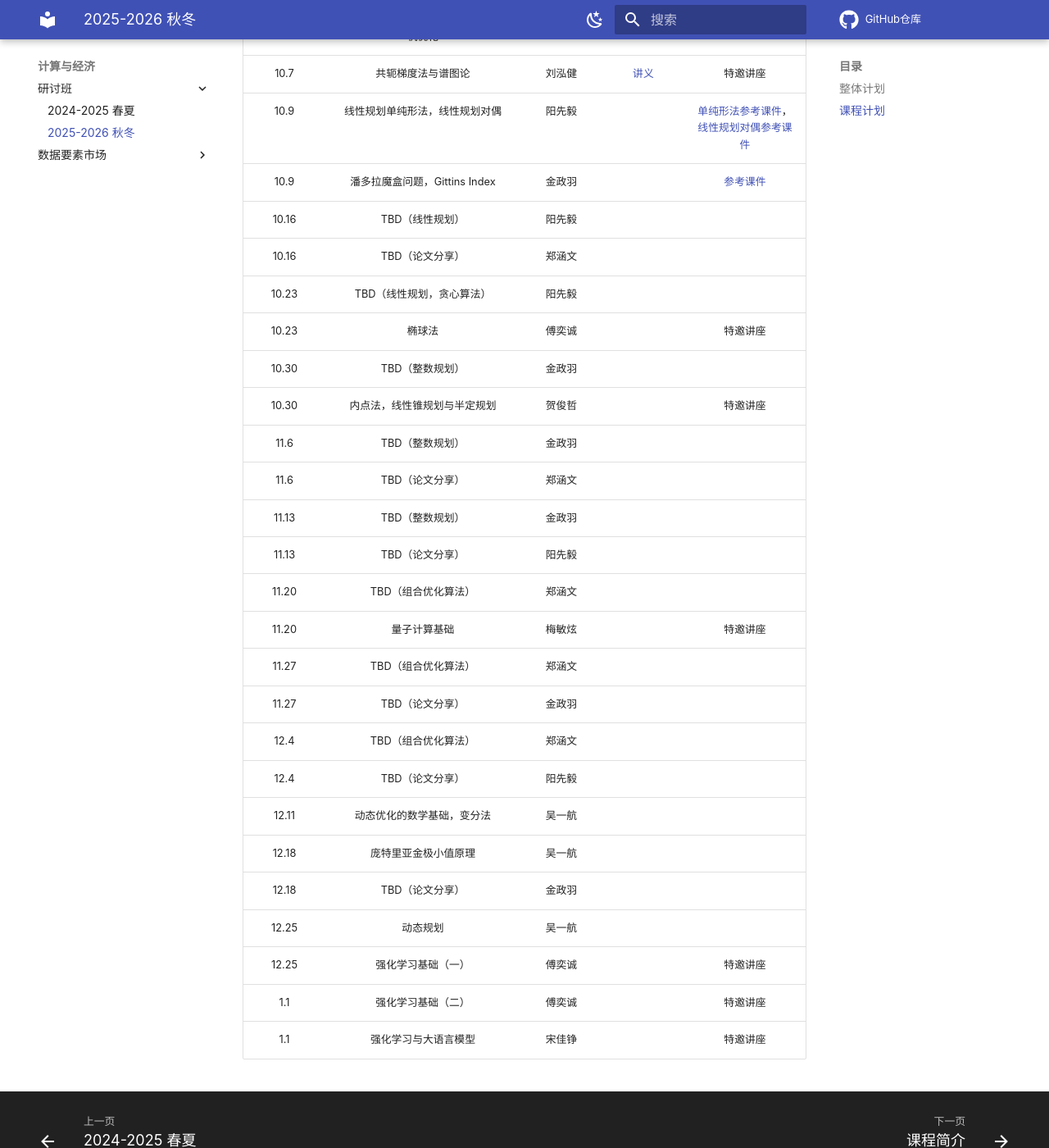
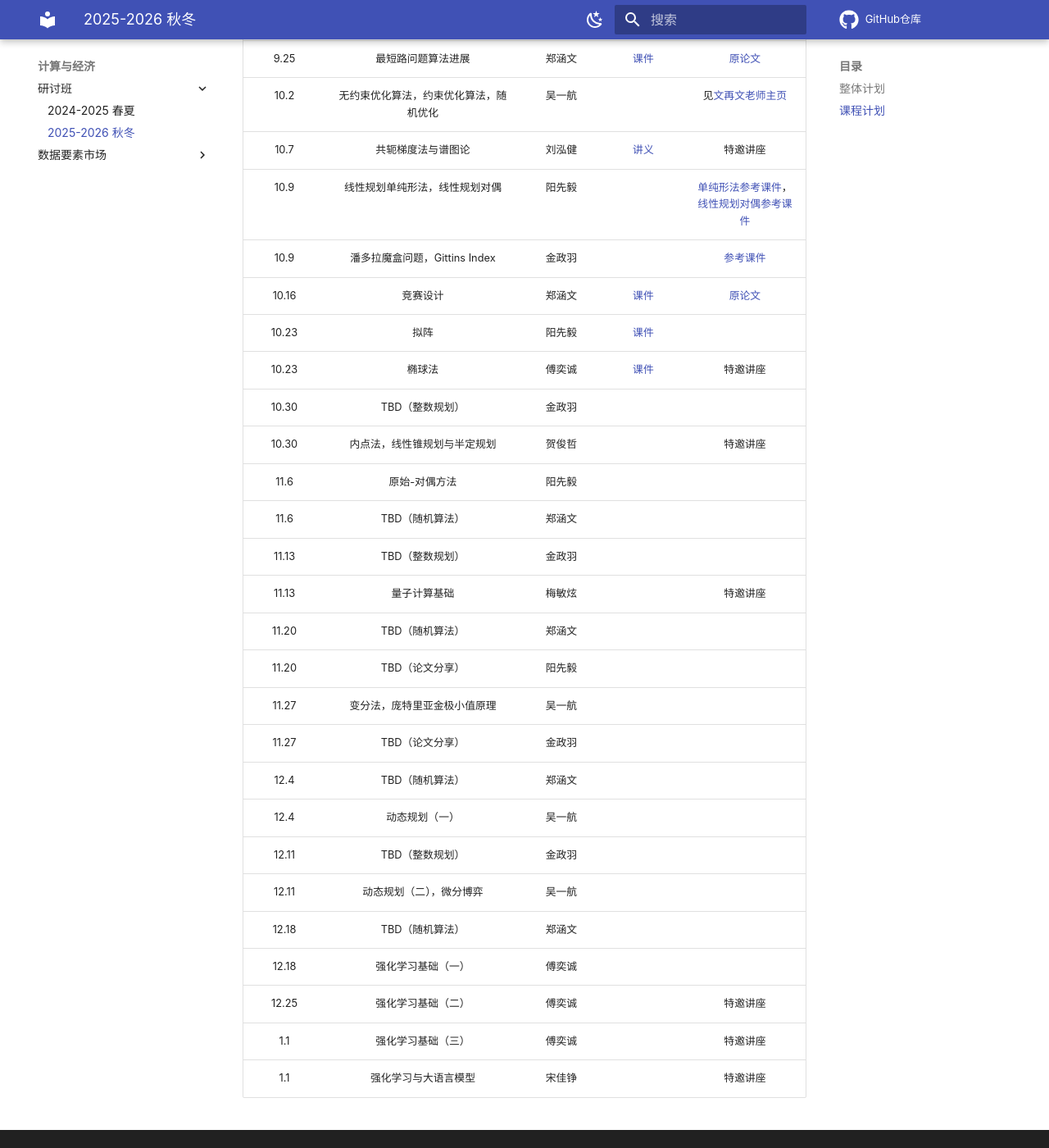
Before and after one commit to yhwu-is/Teach, an MkDocs documentation site: the page built from docs/ec/seminar/25fa.md, in a window 1280 px wide and 1400 px high, scrolled down 1450 px. Shown: the whole window at 82% size. Built offline with MkDocs 1.6.1 and Material for MkDocs 9.7.7, drawn with Linux system fonts in a browser that asks for light colours; comment, search, counter and statistics services are not loaded; some of the changed text lies outside the part shown.

Commit message:
docs: 更新EC讨论班时间安排

```diff
--- a/docs/ec/seminar/25fa.md
+++ b/docs/ec/seminar/25fa.md
@@ -10,12 +10,13 @@
     - 凸优化与动态优化 主讲人：吴一航
     - 线性规划理论与算法 主讲人：阳先毅
     - 整数规划理论与算法 主讲人：金政羽
-    - 组合优化算法专题 主讲人：郑涵文
+    - 随机算法 主讲人：郑涵文
 
 - **参考材料**：
 
     - 《最优化：建模、算法与理论》，刘浩洋，户将，李勇锋，文再文
     - 《最优控制》，曾祥远
+    - *Calculus of Variations and Optimal Control Theory: A Concise Introduction*, Daniel Liberzon
     - 《经济动态的递归方法》，南希·L·斯托基、小罗伯特·E·卢卡斯
     - *Introduction to Modern Economic Growth*, Daron Acemoglu
     - [金鱼马的知乎专栏：优化基本理论与方法](https://www.zhihu.com/column/c_1676006565717573634)
@@ -24,6 +25,7 @@
     - *Integer programming*, Laurence A. Wolsey
     - *Integer Programming*, Michele Conforti, Gérard Cornuéjols, Giacomo Zambelli
     - *The Design of Approximation Algorithms*, David P. Williamson, David B. Shmoys
+    - [尹一通老师的随机算法课程](https://tcs.nju.edu.cn/wiki/index.php/%E9%9A%8F%E6%9C%BA%E7%AE%97%E6%B3%95_(Fall_2015))
     - 其它相关教材，课程讲义 / slides，论文等
 
 - **预修要求**：
@@ -42,26 +44,25 @@
 | 10.7 | 共轭梯度法与谱图论 | 刘泓健 | [讲义](25fa/conjugate-descent&spectral-graphs%20.pdf) | 特邀讲座 |
 | 10.9 | 线性规划单纯形法，线性规划对偶 | 阳先毅 |  | [单纯形法参考课件](https://www.math.unipd.it/~luigi/courses/metmodoc1617/m03.reviewPL.beamer.en.pdf)，[线性规划对偶参考课件](25sp/lec1-duality-haifeng.pdf) |
 | 10.9 | 潘多拉魔盒问题，Gittins Index | 金政羽 |  | [参考课件](25fa/6840sp17R_Kleinberg.pdf) |
-| 10.16 | TBD（线性规划） | 阳先毅 |  |  |
-| 10.16 | TBD（论文分享） | 郑涵文 |  |  |
-| 10.23 | TBD（线性规划，贪心算法） | 阳先毅 |  |  |
-| 10.23 | 椭球法 | 傅奕诚 |  | 特邀讲座 |
+| 10.16 | 竞赛设计 | 郑涵文 | [课件](25fa/25fa-02-Contest_Competition.pdf) | [原论文](25fa/From%20monopoly%20to%20competition-%20When%20do%20optimal%20contests%20prevail.pdf) |
+| 10.23 | 拟阵 | 阳先毅 | [课件](25fa/拟阵.pdf) |  |
+| 10.23 | 椭球法 | 傅奕诚 | [课件](25fa/EC_seminar_Ellipsoid.pdf) | 特邀讲座 |
 | 10.30 | TBD（整数规划） | 金政羽 |  |  |
 | 10.30 | 内点法，线性锥规划与半定规划 | 贺俊哲 |  | 特邀讲座 |
-| 11.6 | TBD（整数规划） | 金政羽 |  |  |
-| 11.6 | TBD（论文分享） | 郑涵文 |  |  |
+| 11.6 | 原始-对偶方法 | 阳先毅 |  |  |
+| 11.6 | TBD（随机算法） | 郑涵文 |  |  |
 | 11.13 | TBD（整数规划） | 金政羽 |  |  |
-| 11.13 | TBD（论文分享） | 阳先毅 |  |  |
-| 11.20 | TBD（组合优化算法） | 郑涵文 |  |  |
-| 11.20 | 量子计算基础 | 梅敏炫 |  | 特邀讲座 |
-| 11.27 | TBD（组合优化算法） | 郑涵文 |  |  |
+| 11.13 | 量子计算基础 | 梅敏炫 |  | 特邀讲座 |
+| 11.20 | TBD（随机算法） | 郑涵文 |  |  |
+| 11.20 | TBD（论文分享） | 阳先毅 |  |  |
+| 11.27 | 变分法，庞特里亚金极小值原理 | 吴一航 |  |  |
 | 11.27 | TBD（论文分享） | 金政羽 |  |  |
-| 12.4 | TBD（组合优化算法） | 郑涵文 |  |  |
-| 12.4 | TBD（论文分享） | 阳先毅 |  |  |
-| 12.11 | 动态优化的数学基础，变分法 | 吴一航 |  |  |
-| 12.18 | 庞特里亚金极小值原理 | 吴一航 |  |  |
-| 12.18 | TBD（论文分享） | 金政羽 |  |  |
-| 12.25 | 动态规划 | 吴一航 |  |  |
-| 12.25 | 强化学习基础（一） | 傅奕诚 |  | 特邀讲座 |
-| 1.1 | 强化学习基础（二） | 傅奕诚 |  | 特邀讲座 |
+| 12.4 | TBD（随机算法） | 郑涵文 |  |  |
+| 12.4 | 动态规划（一） | 吴一航 |  |  |
+| 12.11 | TBD（整数规划） | 金政羽 |  |  |
+| 12.11 | 动态规划（二），微分博弈 | 吴一航 |  |  |
+| 12.18 | TBD（随机算法） | 郑涵文 |  |  |
+| 12.18 | 强化学习基础（一） | 傅奕诚 |  |  |
+| 12.25 | 强化学习基础（二） | 傅奕诚 |  | 特邀讲座 |
+| 1.1 | 强化学习基础（三） | 傅奕诚 |  | 特邀讲座 |
 | 1.1 | 强化学习与大语言模型 | 宋佳铮 |  | 特邀讲座 |
```
Also changed, not shown: 4 other files.
